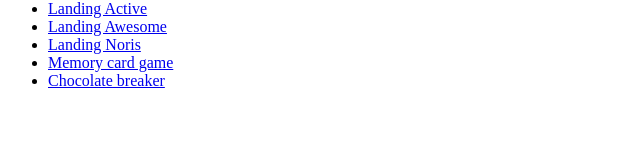
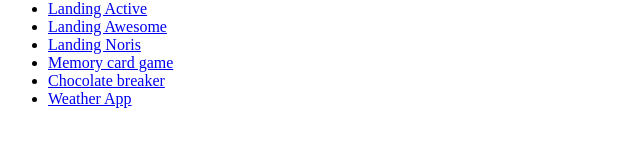
Before and after one commit to viktoriia-ko/viktoriia-ko.github.io, a plain HTML site: page index.html in a window 1280 px wide. Shown: the part 127-274 px from the top of the page, without its empty margins (0-640 px from the left). Drawn offline with Linux system fonts and the light colour scheme.

Commit message:
weather app

```diff
--- a/index.html
+++ b/index.html
@@ -13,6 +13,7 @@
       <li><a href="landingNoris/index.html">Landing Noris</a></li>
       <li><a href="memoGame/index.html">Memory card game</a></li>
       <li><a href="BreakChocolate/index.html">Chocolate breaker</a></li>
+      <li><a href="weatherApp/dist/index.html">Weather App</a></li>
     </ul>
   </body>
 </html>
```
